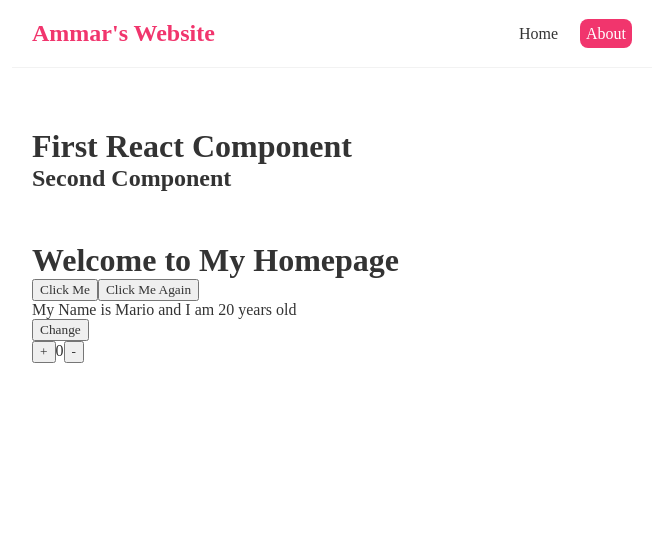
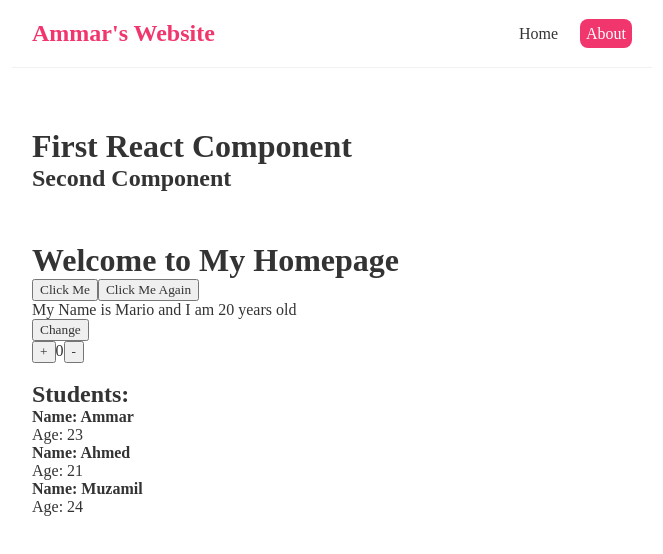
Before and after one commit to ammarlodhi255/enterprise_development, a React (Create React App) app in the folder react_app/: page / in a window 1280 px wide. Shown: the top 554 px of the page, without its empty margins (308-971 px from the left). Built offline with nearby package versions, Linux system fonts and the light colour scheme.

Commit message:
output lists

```diff
--- a/react_app/src/Home.js
+++ b/react_app/src/Home.js
@@ -9,6 +9,8 @@ const Home = () => {
     const handleClickWithArgument = (name, e) => {
         console.log(`Hello ${name}, handleClickWithArgument Fired!!`);
     }
+
+    // useState:
 
     const [name, setName] = useState('Mario');
     const [age, setAge] = useState(20);
@@ -28,6 +30,16 @@ const Home = () => {
         setValue(value - 1);
     }
 
+
+    // Outputting lists:
+
+    const [students, setStudents] = useState([
+        {name: 'Ammar', age:23, id:1},
+        {name: 'Ahmed', age:21, id:2},
+        {name: 'Muzamil', age:24, id:3},
+    ]
+    );
+
     return (
         <div className="home">
             <h1>Welcome to My Homepage</h1>
@@ -38,6 +50,16 @@ const Home = () => {
             <button onClick={handleIncrement}>+</button>
             <span>{value}</span>
             <button onClick={handleDecrement}>-</button>
+            <br /> <br />
+            <h2>Students:</h2>
+            <div className="students">
+                {students.map((student) => (
+                    <div className="student" key={student.id}>
+                        <h4>Name: {student.name}</h4>
+                        <p>Age: {student.age}</p>
+                    </div>
+                ))}
+            </div>
         </div>
     );
 }
```
